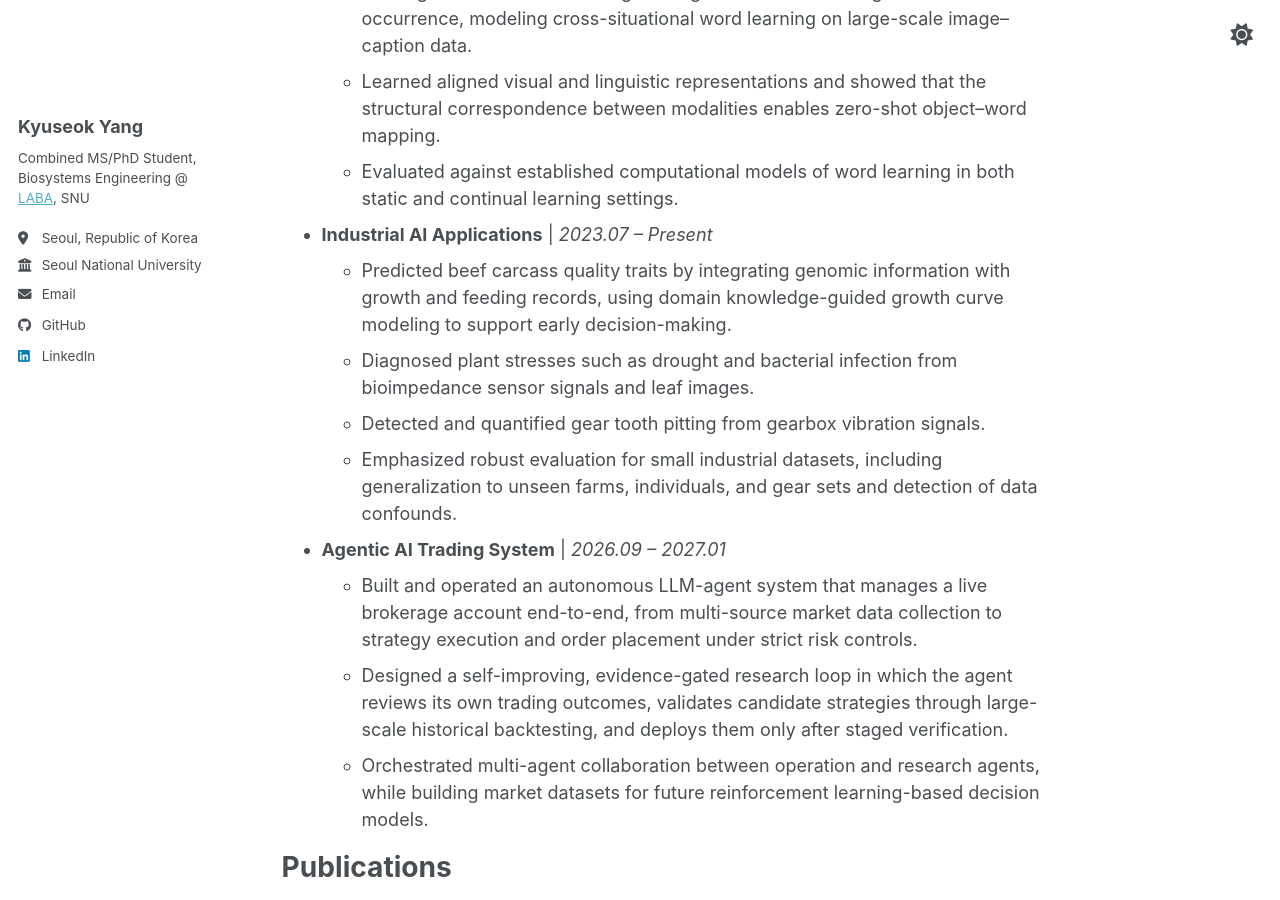
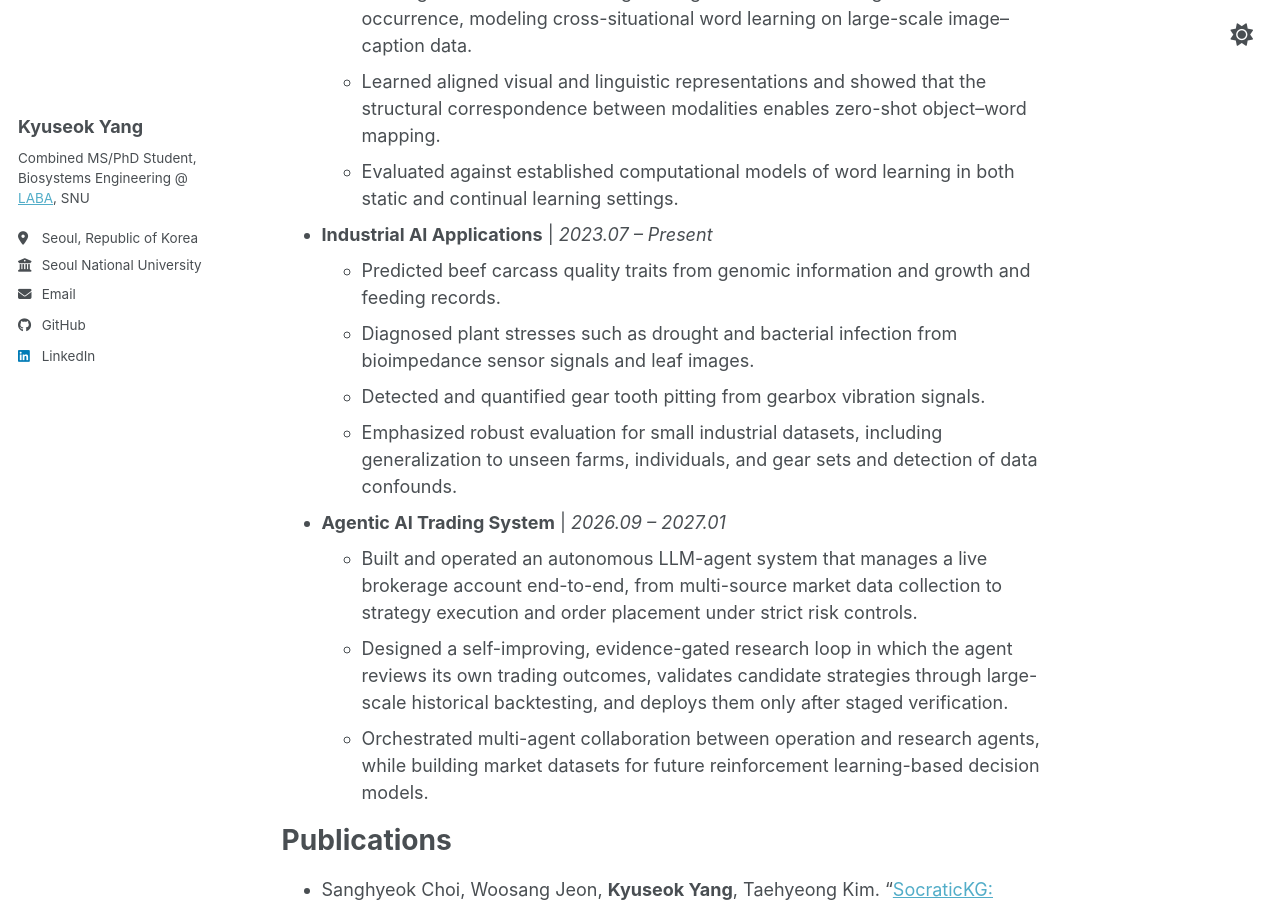
Before and after one commit to kyuseokyang/kyuseokyang.github.io, a Jekyll site: the page built from _pages/about.md, in a window 1280 px wide and 900 px high, scrolled down 1015 px. Built offline with Jekyll 4.4.1, drawn with Linux system fonts in a browser that asks for light colours; a script bundle is joined from its source files by our own code; library files that are not in the unit come from our copies.

Commit message:
Shorten beef carcass quality bullet
Co-Authored-By: Claude Opus 5.5 <noreply@anthropic.com>
Claude-Session: https://claude.ai/code/session_014wUef7etJQnxPjZh1VhMWb

```diff
--- a/_pages/about.md
+++ b/_pages/about.md
@@ -33,7 +33,7 @@ Projects
   * Learned aligned visual and linguistic representations and showed that the structural correspondence between modalities enables zero-shot object–word mapping.
   * Evaluated against established computational models of word learning in both static and continual learning settings.
 * **Industrial AI Applications** \| *2023.07 – Present*
-  * Predicted beef carcass quality traits by integrating genomic information with growth and feeding records, using domain knowledge-guided growth curve modeling to support early decision-making.
+  * Predicted beef carcass quality traits from genomic information and growth and feeding records.
   * Diagnosed plant stresses such as drought and bacterial infection from bioimpedance sensor signals and leaf images.
   * Detected and quantified gear tooth pitting from gearbox vibration signals.
   * Emphasized robust evaluation for small industrial datasets, including generalization to unseen farms, individuals, and gear sets and detection of data confounds.
```
